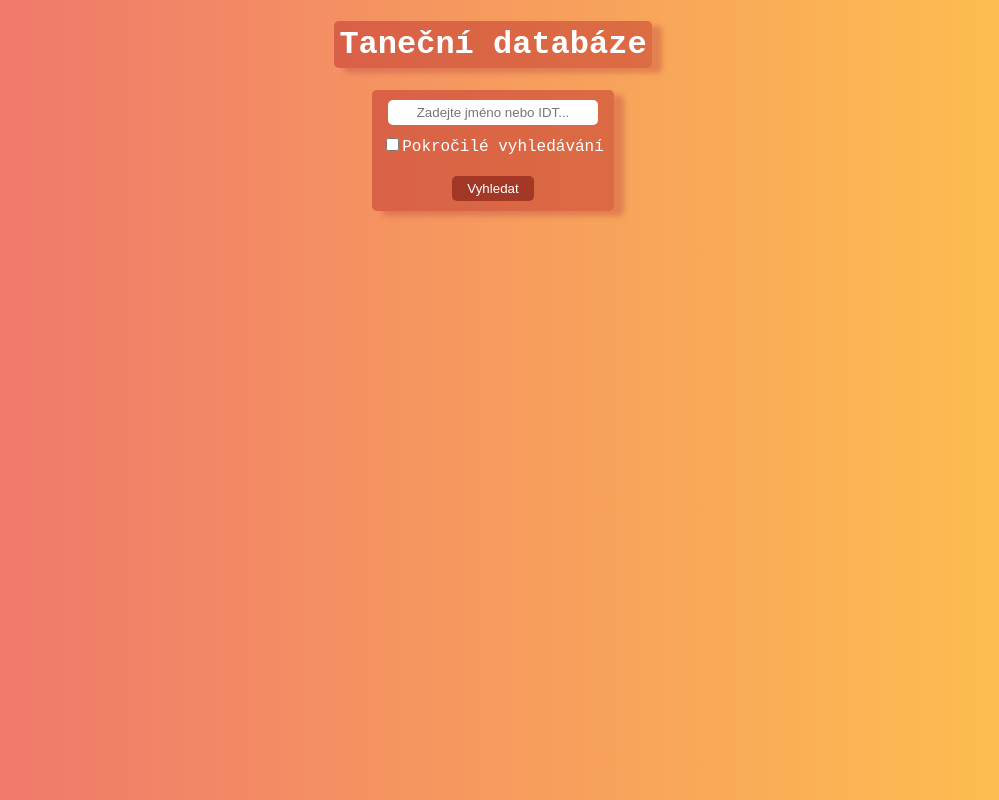
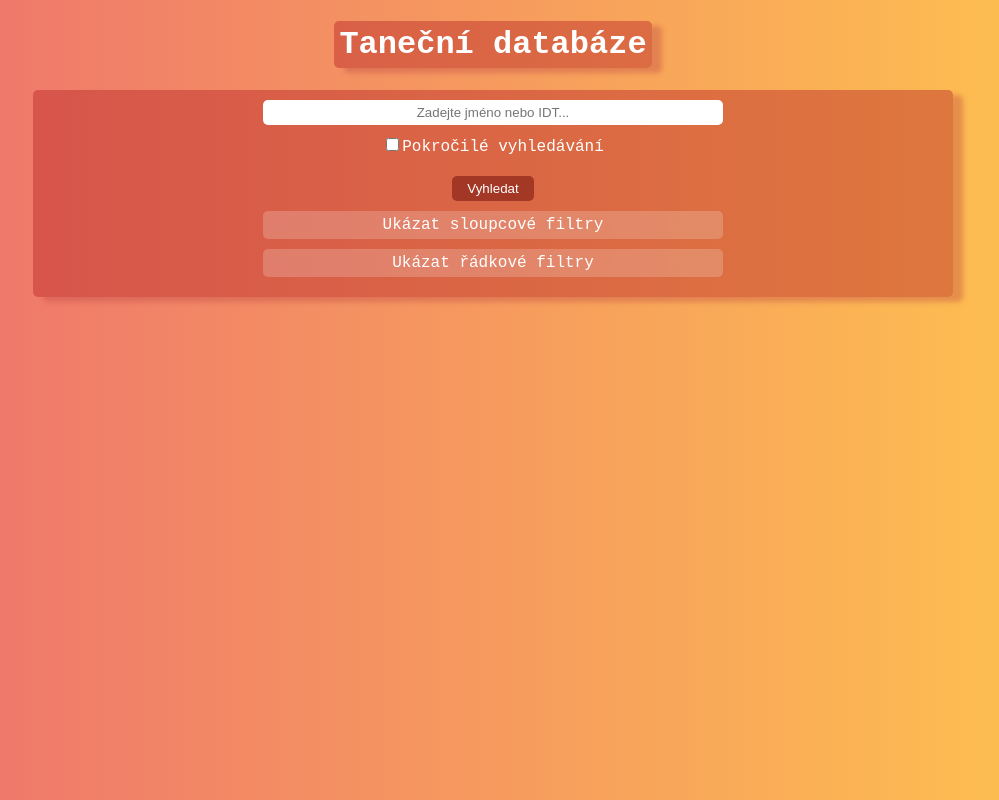
Before and after one commit to Matyas-Mattanelli/ballroom-database-frontend, a React (Vite) app: page / in a window 1280 px wide. Shown: the whole page, without its empty margins (147-1146 px from the left). Built offline with nearby package versions, Linux system fonts and the light colour scheme.

Commit message:
Implementing column filters

```diff
--- a/src/App.jsx
+++ b/src/App.jsx
@@ -6,14 +6,26 @@ import Results from "./Results.jsx";
 // Import react functions
 import { useState } from "react";
 
-// Import API path
+// Import helper variables
 import apiPath from "./assets/apiPath.js"
+import { columns, uncheckedColumns } from "./assets/columns.js";
 
 function App() {
   // Define setters and getters
   const [data, setData] = useState([]); // Data obtained from the API
   const [status, setStatus] = useState("start"); // Status of the search (either start - when the user opens the page, or search - when the search is performed, or found, not found, empty)
   const [input, setInput] = useState(""); // Input provided by the user
+
+  // Initiate the default value for column filters
+  const columnFiltersDefault = {};
+  columns.forEach(col => {
+    if (uncheckedColumns.indexOf(col) === -1) {
+      columnFiltersDefault[col] = true;
+    } else {
+      columnFiltersDefault[col] = false;
+    }
+  })
+  const [columnFilters, setColumnFilters] = useState(columnFiltersDefault); // Currently displayed columns
 
   // Define a function performing the search
   async function handleSearch(inputValue, isAdvanced) {
@@ -56,12 +68,17 @@ function App() {
     }
   }
 
+  // Define a function updating the column filters
+  function handleColumnFilters(col) {
+    setColumnFilters({...columnFilters, [col]:!columnFilters[col]}); // Revert the value for the given column upon clicking
+  }
+
   return (
     <>
       <h1>Taneční databáze</h1>
-      <Input searchHandler={handleSearch} />
+      <Input searchHandler={handleSearch} columnFilterHandler={handleColumnFilters} columnFilters={columnFilters}/>
       <OutputMsg input={input} status={status} dataLength={data.length} />
-      <Results data={data} />
+      <Results data={data} columnFilters={columnFilters} />
     </>
   )
 }
--- /dev/null
+++ b/src/ColumnFilter.jsx
@@ -0,0 +1,40 @@
+import { columns } from "./assets/columns.js";
+
+function ColumnFilter({ show, handler, columnFilters }) {
+    if (show) {
+        // Calculate the number of rows for the table with filters
+        const nCols = 4; // Fix the number of columns to 4
+        const nRows = Math.ceil(columns.length / 4); // Calculate the required number of rows
+
+        // Separate the columns into chunks containing values for each row
+        const rows = [];
+        for (let i = 0; i < columns.length; i += nCols) {
+            rows.push(columns.slice(i, i + nCols));
+        }
+
+        // Build the element
+        return (
+            <div className="column-filter-container">
+                <table className="column-filter-table">
+                    <tbody>
+                        {rows.map((row, idxRow) => {
+                            return (
+                                <tr key={idxRow}>
+                                    {row.map((col, idxCol) => {
+                                        return (
+                                            <td key={idxCol} onClick={() => handler(col)}>{columnFilters[col] ? col + " \u2705" : col}</td>
+                                        )
+                                    })}
+                                </tr>
+                            )
+                        })}
+                    </tbody>
+                </table>
+            </div>
+        )
+    } else {
+        return (<></>)
+    }
+}
+
+export default ColumnFilter;
--- a/src/Input.jsx
+++ b/src/Input.jsx
@@ -1,9 +1,15 @@
-import { useRef } from "react";
+import { useRef,useState } from "react";
+import ColumnFilter from "./ColumnFilter";
+import RowFilter from "./RowFilter";
 
-function Input({ searchHandler }) {
+function Input({ searchHandler, columnFilterHandler, columnFilters }) {
     // Initialize reference to the input for obtaining the input value upon clicking the submit button
     const inputRef = useRef();
     const advancedSearchRef = useRef();
+
+    // Initialize variables for showing/hiding the filters
+    const [showColumnFilter, setShowColumnFilter] = useState(false);
+    const [showRowFilter, setShowRowFilter] = useState(false);
 
     // Define a function handling the click event
     function handleClick() {
@@ -14,10 +20,18 @@ function Input({ searchHandler }) {
         <div className="input-container">
             <input type="text" placeholder="Zadejte jméno nebo IDT..." id="input" name="input" minLength="1" maxLength="50" ref={inputRef}></input>
             <div id="advanced-search-container">
-                <input type="checkbox" name="advanced-search" id="advanced-search" value="advanced-search" ref={advancedSearchRef}></input>
+                <input type="checkbox" name="advanced-search" id="advanced-search" className="checkbox" ref={advancedSearchRef}></input>
                 <label htmlFor="advanced-search">Pokročilé vyhledávání</label>
             </div>
             <button type="button" id="submit" onClick={handleClick}>Vyhledat</button>
+            <div className="filters">
+                <div className="filter-button" onClick={() => setShowColumnFilter(!showColumnFilter)}>{showColumnFilter ? "Skrýt sloupcové filtry" : "Ukázat sloupcové filtry"}</div>
+                <ColumnFilter show={showColumnFilter} handler={columnFilterHandler} columnFilters={columnFilters} />
+            </div>
+            <div className="filters">
+                <div className="filter-button" onClick={() => setShowRowFilter(!showRowFilter)}>{showRowFilter ? "Skrýt řádkové filtry" : "Ukázat řádkové filtry"}</div>
+                <RowFilter show={showRowFilter} />
+            </div>
         </div>
     )
 }
--- a/src/Results.jsx
+++ b/src/Results.jsx
@@ -1,7 +1,7 @@
 import { columns } from "./assets/columns.js";
 import TableRow from "./TableRow.jsx";
 
-function Results({ data }) {
+function Results({ data, columnFilters }) {
     // If no data is returned, do not render anything
     if (data.length === 0) {
         return (<></>)
@@ -10,12 +10,12 @@ function Results({ data }) {
             <div className="results-table-container">
                 <table className="results-table">
                     <thead>
-                        <TableRow rowData={columns} isHeader={true} />
+                        <TableRow rowData={columns} isHeader={true} columnFilters={columnFilters} />
                     </thead>
                     <tbody>
                         {data.map((row, idx) => {
                             return (
-                                <TableRow rowData={row} key={idx} />
+                                <TableRow rowData={row} key={idx} columnFilters={columnFilters} />
                             )
                         })}
                     </tbody>
--- /dev/null
+++ b/src/RowFilter.jsx
@@ -0,0 +1,13 @@
+import { columns } from "./assets/columns.js";
+
+function RowFilter({show}) {
+    if (show) {
+        return (
+        <div>Řádkový filtr</div>
+        )
+    } else {
+        return (<></>)
+    }
+}
+
+export default RowFilter;
--- a/src/TableRow.jsx
+++ b/src/TableRow.jsx
@@ -12,14 +12,16 @@ function openCompetitionResults(eventId, compId, year) {
 }
 
 // Component representing a single row in a table
-function TableRow({ rowData, isHeader = false }) {
+function TableRow({ rowData, columnFilters, isHeader = false }) {
     if (isHeader) {
         return (
             <tr>
                 {rowData.map((val, idx) => {
+                    if (columnFilters[columns[idx]]) {
                         return (
                             <th key={idx}>{val}</th>
                         )
+                    }
                 })}
             </tr>
         )
@@ -27,9 +29,11 @@ function TableRow({ rowData, isHeader = false }) {
         return (
             <tr onClick={() => openCompetitionResults(rowData[columns.indexOf('ID eventu')], rowData[columns.indexOf('ID soutěže')], Number(rowData[columns.indexOf('Datum')].slice(0, 4)))}>
                 {rowData.map((val, idx) => {
+                    if (columnFilters[columns[idx]]) {
                         return (
                             <td key={idx}>{val}</td>
                         )
+                    }
                 })}
             </tr>
         )
--- a/src/index.css
+++ b/src/index.css
@@ -1,3 +1,4 @@
+/* Basic settings */
 body {
     margin: 0;
     display: flex;
@@ -8,10 +9,12 @@ body {
     background: linear-gradient(90deg, rgba(237, 111, 111, 1) 0%, rgba(255, 198, 77, 1) 100%);
 }
 
+/* Make sure the height fits the display */
 #root {
-    height: 100vh;
+    height: 60vh;
 }
 
+/* Heading */
 h1 {
     color: rgba(255, 255, 255, 1);
     background-color: rgba(185, 39, 39, 0.452);
@@ -20,14 +23,16 @@ h1 {
     margin-right: auto;
     border-radius: 5px;
     padding: 5px;
-    /* text-shadow: 1px 1px 5px rgb(255, 0, 0); */
     box-shadow: 10px 5px 5px rgba(190, 68, 68, 0.37);
 }
+
+/* Input styling */
 
 .input-container {
     background-color: rgba(185, 39, 39, 0.452);
     box-shadow: 10px 5px 5px rgba(190, 68, 68, 0.37);
-    width: fit-content;
+    width: 90%;
+    max-width: 900px;
     margin-left: auto;
     margin-right: auto;
     border-radius: 5px;
@@ -40,11 +45,12 @@ h1 {
     border-radius: 5px;
     padding: 5px;
     width: 90%;
+    max-width: 450px;
     margin-bottom: 10px;
     text-align: center;
 }
 
-#advanced-search {
+.checkbox {
     accent-color: rgb(131, 7, 7);
 }
 
@@ -59,6 +65,7 @@ h1 {
     padding: 5px 15px;
     color: white;
     background-color: rgba(99, 4, 4, 0.466);
+    margin-bottom: 10px;
 }
 
 #submit:hover {
@@ -71,17 +78,68 @@ h1 {
     background-color: rgba(99, 4, 4, 0.1);
 }
 
+/* Filters */
+
+.filter-button {
+    color: white;
+    margin-bottom: 10px;
+    border-radius: 5px;
+    padding: 5px;
+    backdrop-filter: blur(5px);
+    background-color: rgba(255, 255, 255, 0.2);
+    padding: 5px;
+    width: 100%;
+    max-width: 450px;
+    margin-left: auto;
+    margin-right: auto;
+}
+
+.filter-button:hover {
+    cursor: pointer;
+    background-color: rgba(99, 4, 4, 0.466);
+}
+
+.column-filter-container {
+    margin-bottom: 10px;
+}
+
+.column-filter-table {
+    width: 100%;
+    max-width: 700px;
+    margin-left: auto;
+    margin-right: auto;
+}
+
+.column-filter-table td {
+    padding: 5px;
+    text-align: center;
+    background: rgba(255, 255, 255, 0.2);
+    backdrop-filter: blur(5px);
+    border: 1px solid rgba(255, 255, 255, 0.3);
+    color: white;
+}
+
+.column-filter-table td:hover {
+    cursor: pointer;
+    background: rgba(255, 255, 255, 0.4);
+}
+
+/* Output message */
+
 #output-msg {
     color: white;
     background-color: rgba(185, 39, 39, 0.452);
     box-shadow: 10px 5px 5px rgba(190, 68, 68, 0.37);
-    width: fit-content;
+    width: 90%;
+    max-width: 900px;
     margin-left: auto;
     margin-right: auto;
     border-radius: 5px;
     padding: 10px;
     margin-bottom: 15px;
 }
+
+/* Table with results */
 
 .results-table-container {
     overflow-x: auto;
@@ -98,18 +156,18 @@ h1 {
     color: rgb(65, 0, 0);
     border-collapse: collapse;
     height: 100%;
+    margin-bottom: 30px;
 }
 
-.results-table th, td {
+.results-table th, .results-table td {
     padding: 5px;
     text-align: center;
     background: rgba(255, 255, 255, 0.2);
     backdrop-filter: blur(5px);
-    -webkit-backdrop-filter: blur(5px);
     border: 1px solid rgba(255, 255, 255, 0.3);
 }
 
-table tr:nth-child(odd) {
+.results-table tr:nth-child(odd) {
     background-color: rgb(255, 255, 255, 0.1); /* Zebra table for better visibility */
 }
 
@@ -130,13 +188,13 @@ table tr:nth-child(odd) {
     z-index: 1;
 }
 
-/* width */
+/* Scrollbar */
+
 ::-webkit-scrollbar {
     width: 10px;
     height: 10px;
 }
 
-/* Track */
 ::-webkit-scrollbar-track {
     background: rgba(185, 39, 39, 0.452);
     backdrop-filter: blur(5px);
@@ -147,12 +205,10 @@ table tr:nth-child(odd) {
     backdrop-filter: blur(5px);
 }
 
-/* Handle */
 ::-webkit-scrollbar-thumb {
     background: rgba(185, 39, 39, 0.452);
 }
 
-/* Handle on hover */
 ::-webkit-scrollbar-thumb:hover {
     background: rgba(185, 39, 39, 0.8);
 }
```
Lines whose indentation alone changed are shown as unchanged.
